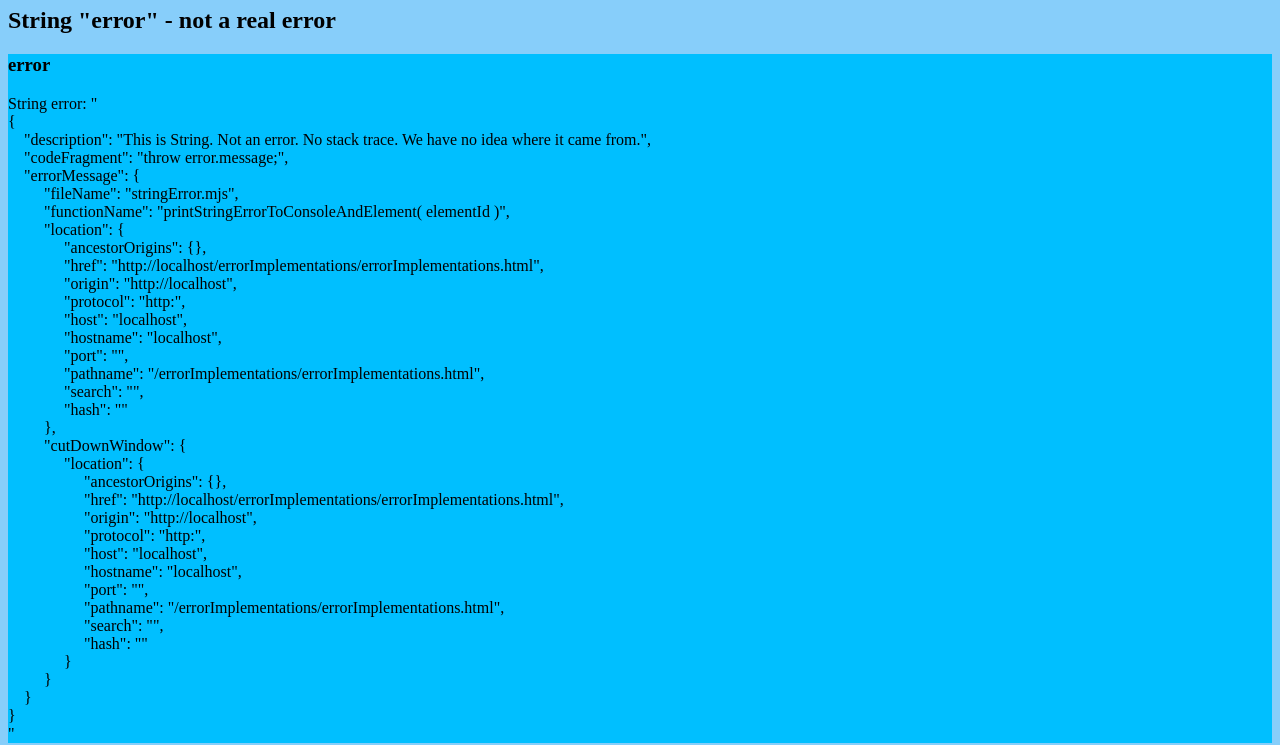
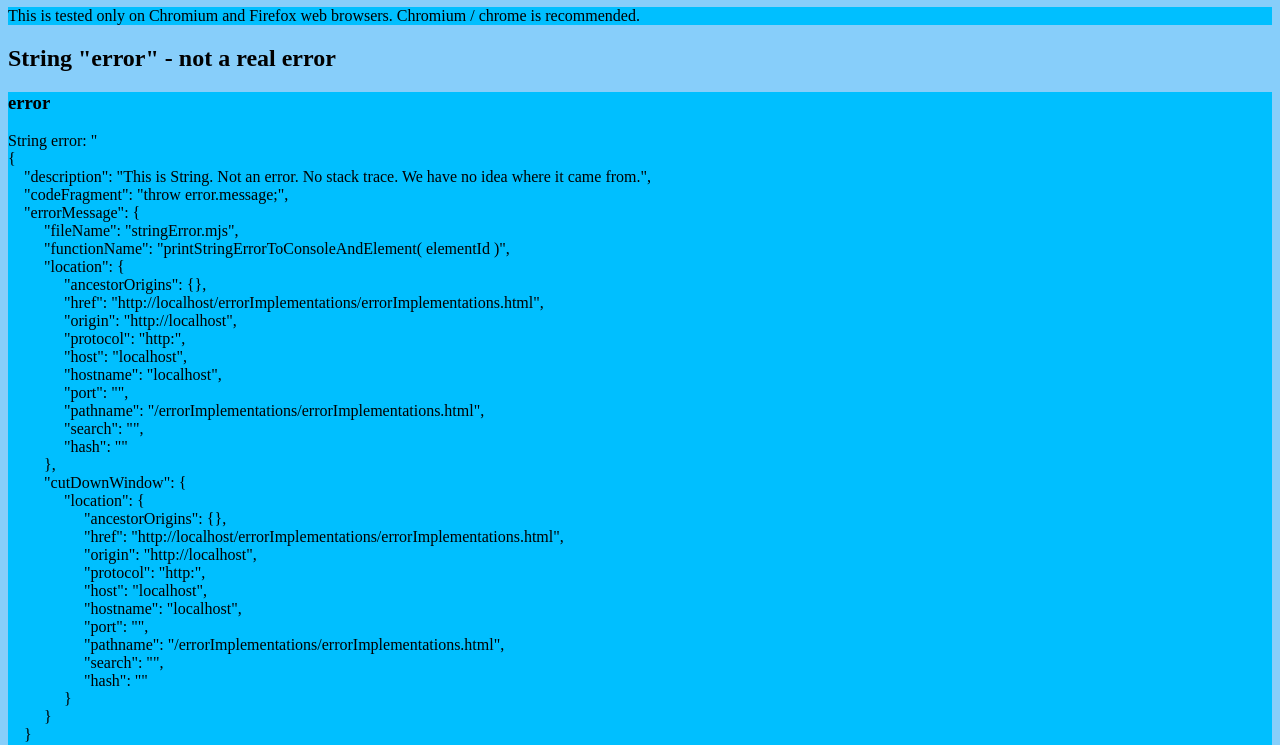
Before and after one commit to axal25/BareJS, a plain HTML site: page errorImplementations/errorImplementations.html in a window 1280 px wide. Shown: the part 73-818 px from the top of the page. Drawn offline with Linux system fonts and the light colour scheme.

```diff
--- a/errorImplementations/errorImplementations.html
+++ b/errorImplementations/errorImplementations.html
@@ -9,6 +9,7 @@
 </head>
 <body style="">
     <h1 id="h1.1"><script>document.getElementById('h1.1').innerText = document.getElementById('title').innerText</script></h1>
+    <p>This is tested only on Chromium and Firefox web browsers. Chromium / chrome is recommended.</p>
 
     <h2>String "error" - not a real error</h2>
     <p id="stringErrorNotRealError">default value of paragraph id="stringErrorNotRealError"</p>
```
